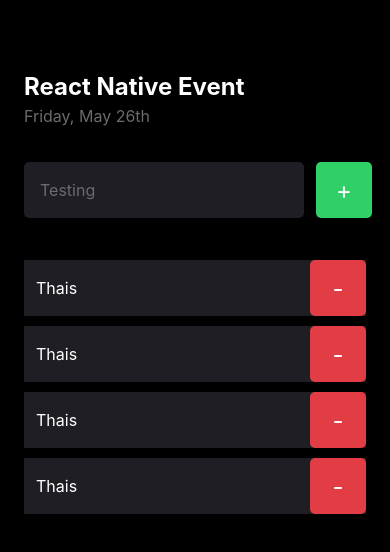
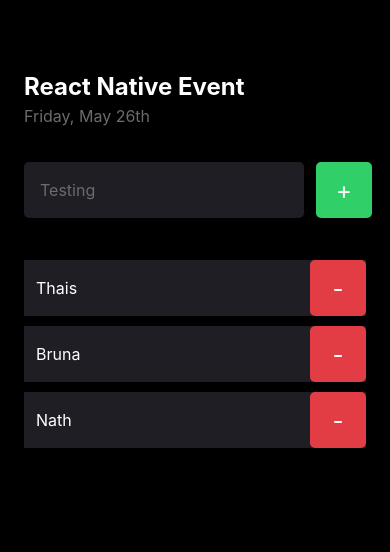
Before and after one commit to thaiscristine/basic-rn-imhere, a React Native app: screen / in a window 390 px wide. Shown: the top 552 px of the page. Built offline with nearby package versions, Linux system fonts and the light colour scheme.

Commit message:
Sending props to the component

```diff
--- a/src/components/Participant/index.tsx
+++ b/src/components/Participant/index.tsx
@@ -2,14 +2,18 @@
 import { styles } from './styles'
 import { Button } from '../Button'
 
-export function Participant(){
+type Props = {
+  name: string;
+}
+
+export function Participant({ name }: Props){
 
   function handleParticipantDelete(){
     console.log('delete, delete..')
   }
   return(
     <View style={styles.container}>
-        <Text style={styles.name}>Thais</Text>
+        <Text style={styles.name}>{name}</Text>
         <TouchableOpacity
             style={styles.button}
             onPress={handleParticipantDelete}
--- a/src/screens/Home/index.tsx
+++ b/src/screens/Home/index.tsx
@@ -23,10 +23,9 @@
         />
         <Button />
       </View>
-      <Participant />
-      <Participant />
-      <Participant />
-      <Participant />
+      <Participant name="Thais" />
+      <Participant name="Bruna"/>
+      <Participant name="Nath"/>
     </View>
   )
 }
```
